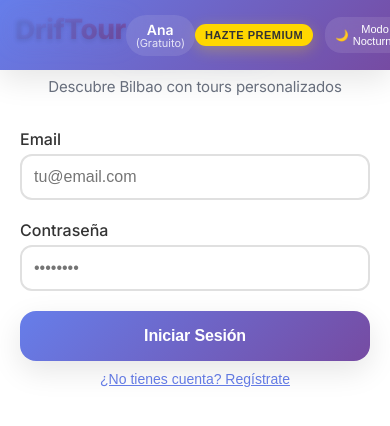
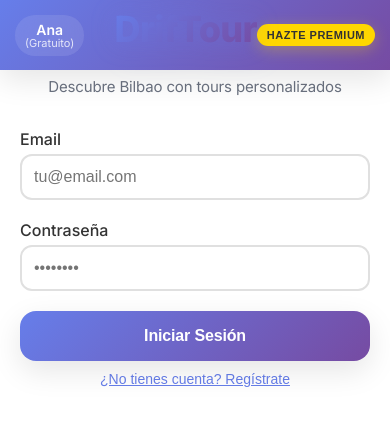
Before and after one commit to Imanolow/driftour-web, a website: page index.html in a window 390 px wide. Drawn offline with Linux system fonts and the light colour scheme.

Commit message:
Reorganize header layout and move night mode button
- Move user info to left, DrifTour logo to center, premium button to right
- Remove night mode button from header
- Add night mode button inside user popup between profile and settings
- Move notification container inside main app container for mobile compatibility

```diff
--- a/index.html
+++ b/index.html
@@ -7,26 +7,22 @@
     <link rel="stylesheet" href="styles.css">
 </head>
 <body>
-    <div id="notification-container"></div>
+    <div class="container" id="main-container">
+        <div id="notification-container"></div>
 
-    <div class="container" id="main-container">
         <!-- Cabecera de la app -->
         <header class="app-header" id="app-header">
             <div class="header-left">
-                <div class="logo">DrifTour</div>
-            </div>
-            <div class="header-center">
                 <div class="user-info" id="user-info">
                     <span class="user-name" id="user-name">Ana</span>
                     <span class="user-type" id="user-type">(Gratuito)</span>
                 </div>
             </div>
+            <div class="header-center">
+                <div class="logo">DrifTour</div>
+            </div>
             <div class="header-right">
                 <button class="premium-btn" id="premium-btn">Hazte Premium</button>
-                <button class="night-mode-btn" onclick="toggleNightMode()">
-                    <span id="night-mode-icon">🌙</span>
-                    <span id="night-mode-text">Modo Nocturno</span>
-                </button>
             </div>
         </header>
 
@@ -39,6 +35,10 @@
                 </div>
                 <div class="popup-body">
                     <button class="popup-btn" onclick="showProfile()">👤 Mi Perfil</button>
+                    <button class="popup-btn" onclick="toggleNightMode()">
+                        <span id="night-mode-icon">🌙</span>
+                        <span id="night-mode-text">Modo Nocturno</span>
+                    </button>
                     <button class="popup-btn" onclick="showSettings()">⚙️ Configuración</button>
                     <button class="popup-btn logout" onclick="logout()">🚪 Cerrar Sesión</button>
                 </div>
```
